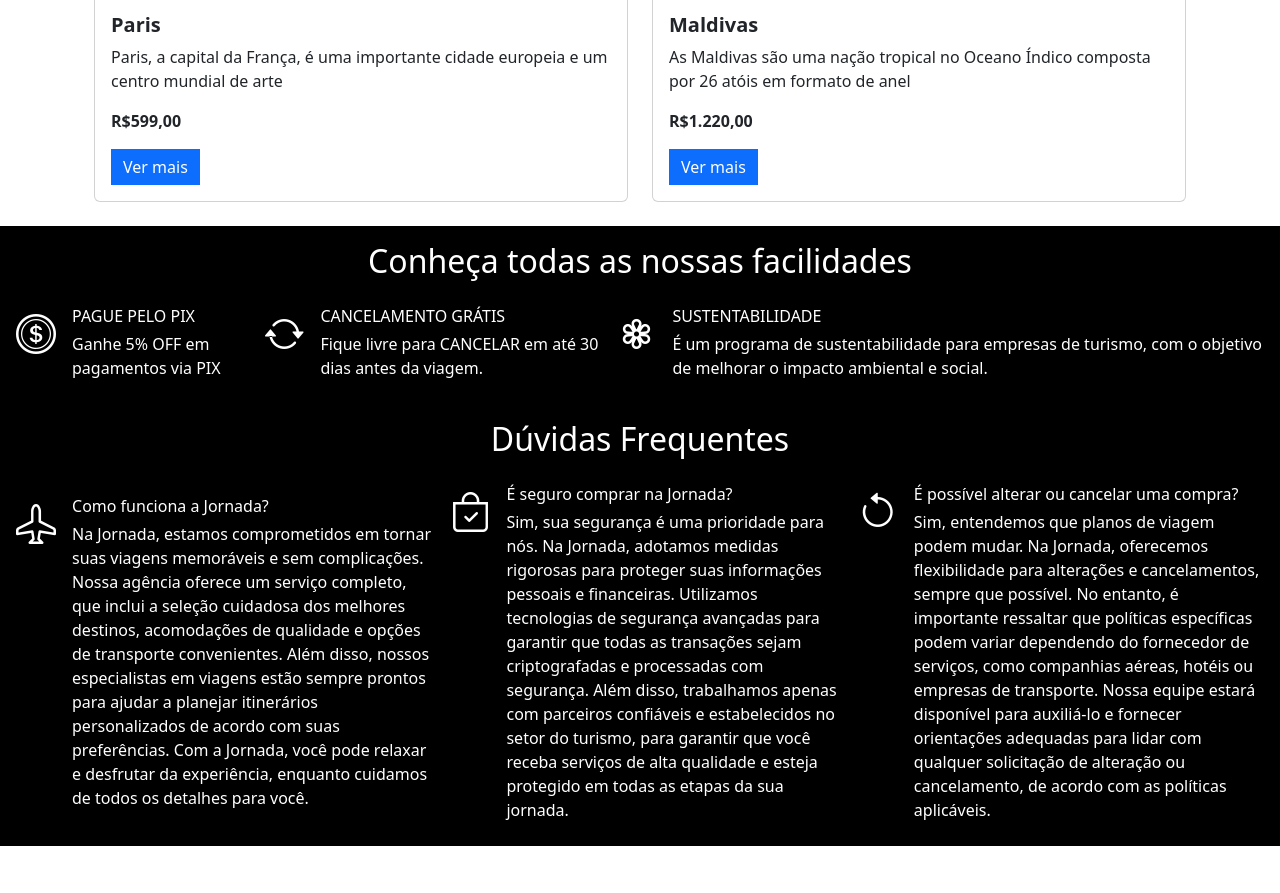
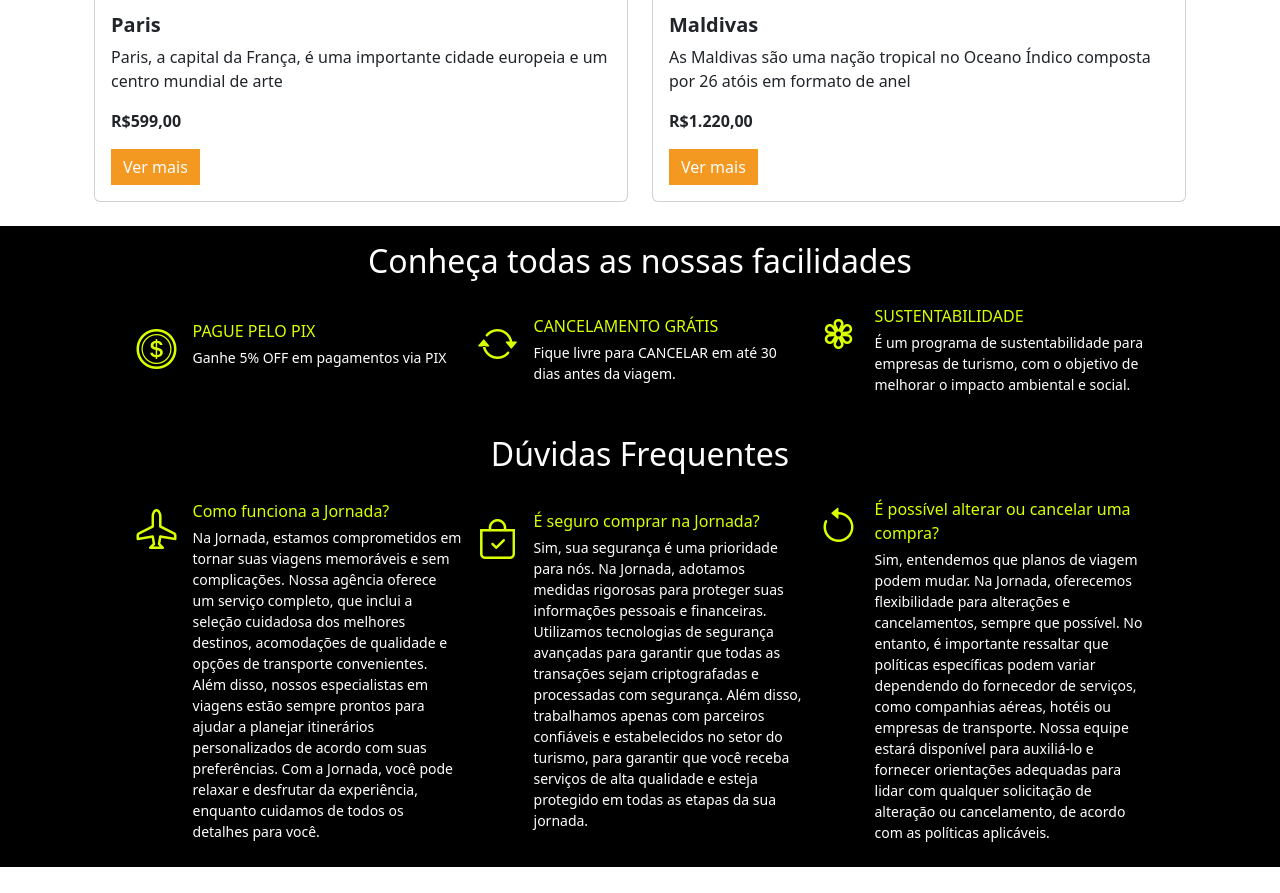
Before and after one commit to JefersonSmith/jornada, a plain HTML site: page index.html in a window 1280 px wide. Shown: the part 1899-2792 px from the top of the page. Drawn offline with nearby package versions, Linux system fonts and the light colour scheme.

Commit message:
:lipstick: feat: Estilizaçao CSS da home

```diff
--- a/css/style.css
+++ b/css/style.css
@@ -0,0 +1,27 @@
+.texto-menor {
+    font-size: 14px;
+}
+
+.facilidades {
+    width: 325px;
+}
+
+.novidades {
+    width: 325px;
+}
+
+.botao-laranja {
+    background-color: #f39821;
+}
+
+.verde-limao {
+    color: #DAFF01;
+}
+
+@media(min-width: 768px) {
+
+    .novidades {
+        width: 696px;
+    }
+
+}
--- a/index.html
+++ b/index.html
@@ -341,7 +341,7 @@
     <h2 class="text-center py-3">Conheça todas as nossas facilidades</h2>
 
     <div class="d-flex flex-column flex-lg-row align-items-center justify-content-center gap-3 px-3">
-      <div class="divs-facilidades d-flex">
+      <div class="facilidades d-flex">
         <div><i class="verde-limao bi bi-coin fs-1"></i></div>
         <div>
           <div class="ms-3 mb-1 verde-limao">PAGUE PELO PIX</div>
@@ -350,7 +350,7 @@
         </div>
       </div>
 
-      <div class="divs-facilidades d-flex">
+      <div class="facilidades d-flex">
         <div><i class="verde-limao bi bi-arrow-repeat fs-1"></i></div>
         <div>
           <div class="ms-3 mb-1 verde-limao">CANCELAMENTO GRÁTIS</div>
@@ -358,7 +358,7 @@
         </div>
       </div>
 
-      <div class="divs-facilidades d-flex">
+      <div class="facilidades d-flex">
         <div><i class="verde-limao bi bi-flower3 fs-1"></i></div>
         <div>
           <div class="ms-3 mb-1 verde-limao">SUSTENTABILIDADE</div>
@@ -376,7 +376,7 @@
     <h2 class="text-center py-3">Dúvidas Frequentes</h2>
 
     <div class="d-flex flex-column flex-lg-row align-items-center justify-content-center gap-3 px-3">
-      <div class="divs-facilidades d-flex">
+      <div class="facilidades d-flex">
         <div><i class="verde-limao bi bi-airplane fs-1"></i></div>
         <div>
           <div class="ms-3 mb-1 verde-limao">Como funciona a Jornada?</div>
@@ -390,7 +390,7 @@
         </div>
       </div>
 
-      <div class="divs-facilidades d-flex">
+      <div class="facilidades d-flex">
         <div><i class="verde-limao bi bi-bag-check fs-1"></i></div>
         <div>
           <div class="ms-3 mb-1 verde-limao">É seguro comprar na Jornada?</div>
@@ -402,7 +402,7 @@
         </div>
       </div>
 
-      <div class="divs-facilidades d-flex">
+      <div class="facilidades d-flex">
         <div><i class="verde-limao bi bi-arrow-counterclockwise fs-1"></i></div>
         <div>
           <div class="ms-3 mb-1 verde-limao">É possível alterar ou cancelar uma compra?</div>
@@ -419,7 +419,7 @@
   </section>
 
   <!-- Formulário de Promoções -->
-  <form class="container border border-secondary my-3 my-xl-5 p-3 text-center div-novidades mx-auto">
+  <form class="container border border-secondary my-3 my-xl-5 p-3 text-center novidades mx-auto">
     <h5>
       Quer receber nossas novidades, promoções exclusivas e cupons de desconto? Cadastre-se!
     </h5>
```
